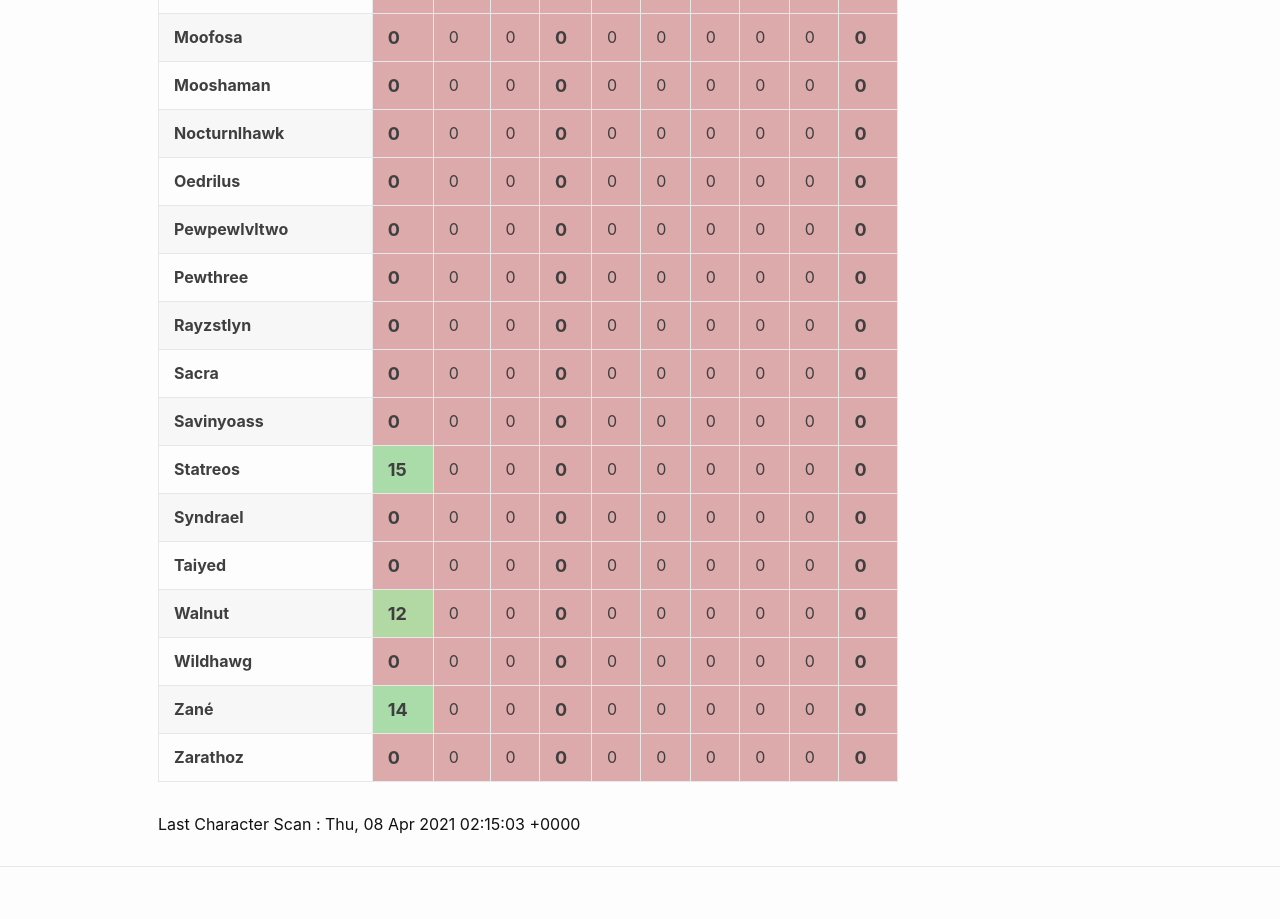
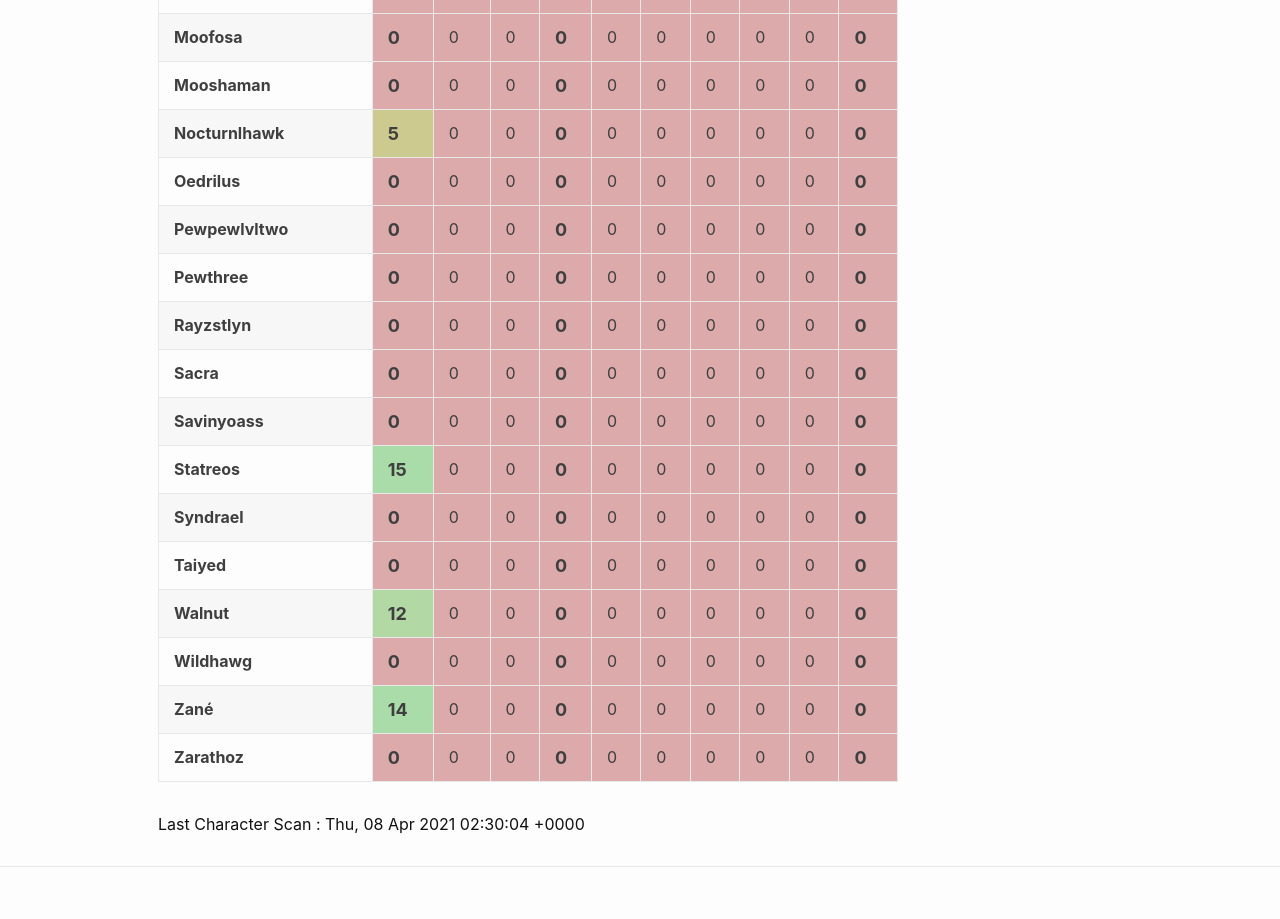
Before and after one commit to eldertribunal/keystonetracker, a Jekyll site: the page built from weekly.md, in a window 1280 px wide. Shown: the part 1333-2252 px from the top of the page. Built offline with Jekyll 4.4.1, drawn with Linux system fonts in a browser that asks for light colours.

Commit message:
auto scan Thu Apr  8 02:30:46 UTC 2021

```diff
--- a/_data/scanned.json
+++ b/_data/scanned.json
@@ -1,3 +1,3 @@
 {
-  "timestamp": 1617848103
+  "timestamp": 1617849004
 }
--- a/_data/weekly.json
+++ b/_data/weekly.json
@@ -497,7 +497,7 @@
   {
     "name": "Nocturnlhawk",
     "dungeons": [
-      0,
+      5,
       0,
       0,
       0,
```
